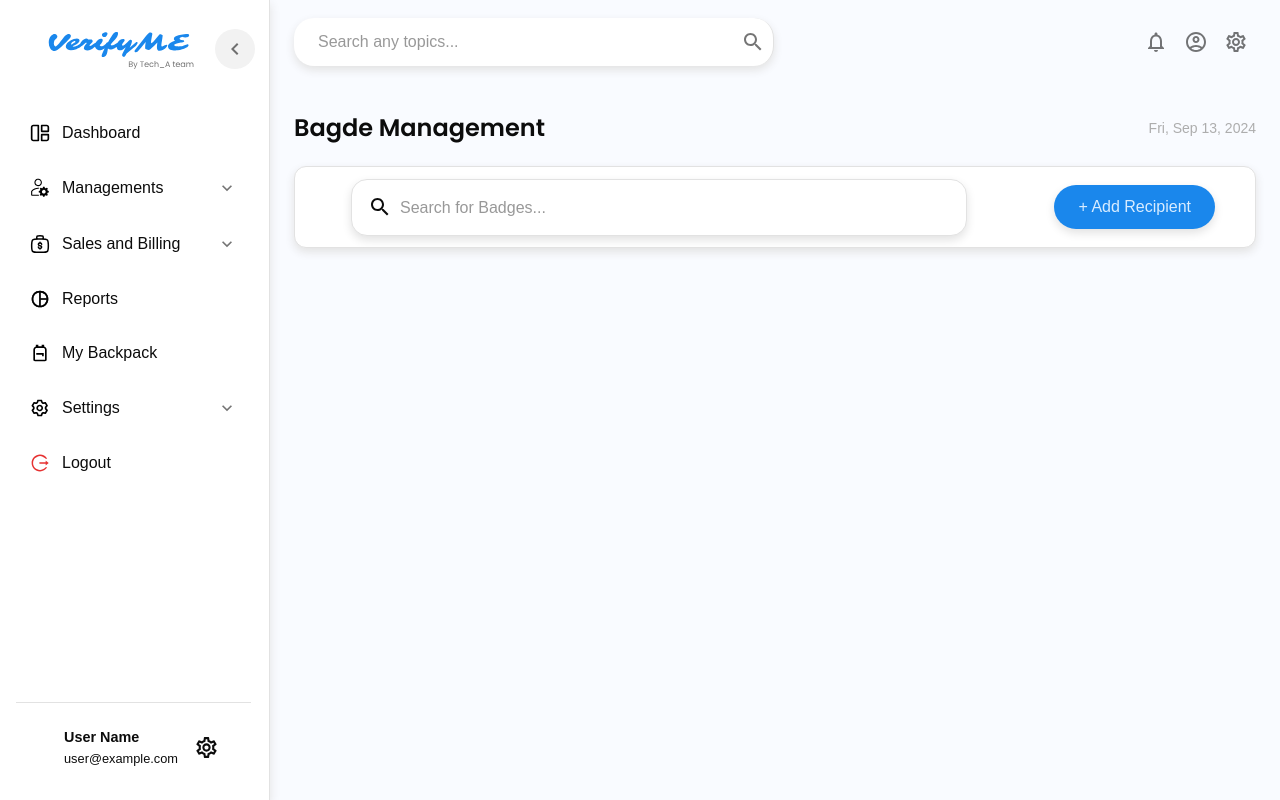
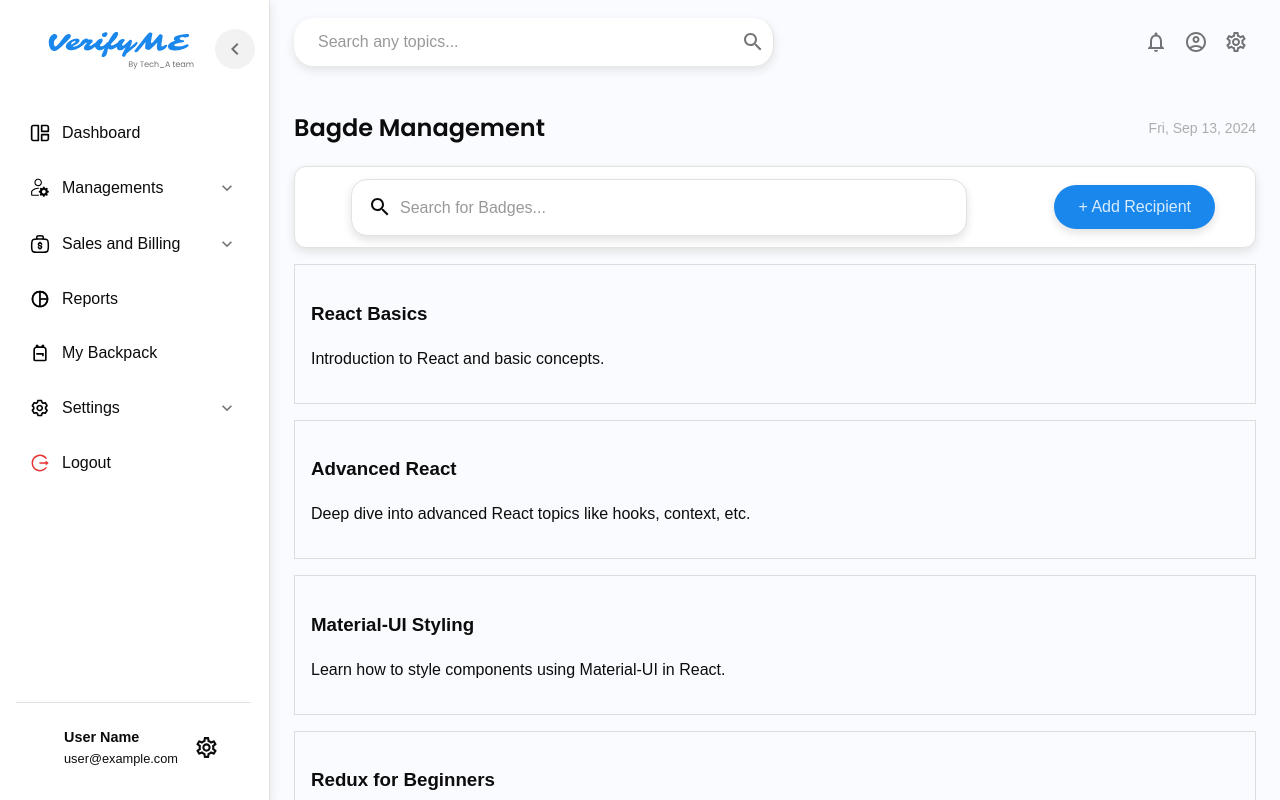
Before and after one commit to lyDiyamong/ratifyme-frontend, a React (Vite) app: page /management/badges in a window 1280 px wide. Shown: the top 800 px of the page. Built offline with nearby package versions, Linux system fonts and the light colour scheme.

Commit message:
Refector(26-OrganizationCard): filter the data on SearchBar component

```diff
--- a/src/components/SearchBar.jsx
+++ b/src/components/SearchBar.jsx
@@ -1,4 +1,5 @@
 // MUI import
+import { useState } from "react"; // Make sure to import useState from React
 import { styled, alpha } from "@mui/material/styles";
 import AppBar from "@mui/material/AppBar";
 import Box from "@mui/material/Box";
@@ -10,8 +11,9 @@ import { Button } from "@mui/material";
 // Custom import
 import theme from "../assets/themes";
 import DashboardContainer from "./styles/DashboardContainer";
+import cardBadgeData from "../data/CardBadgeData"; // Make sure this is the correct path
 
-// Styled component for the search container
+// Styled components
 const Search = styled("div")(({ theme }) => ({
     position: "relative",
     borderRadius: theme.customShape.input,
@@ -21,14 +23,14 @@ const Search = styled("div")(({ theme }) => ({
     width: "100%",
     [theme.breakpoints.up("sm")]: {
         marginLeft: theme.spacing(2),
-        width: "60%", // Adjust width on medium screens
+        width: "60%",
     },
     [theme.breakpoints.up("md")]: {
-        width: "70%", // Adjust width on larger screens
+        width: "70%",
     },
     [theme.breakpoints.down("sm")]: {
-        width: "100%", // Full width on small screens
-        marginRight: theme.spacing(0), // No margin on small screens
+        width: "100%",
+        marginRight: theme.spacing(0),
     },
     boxShadow: theme.customShadows.default,
 }));
@@ -53,22 +55,40 @@ const StyledInputBase = styled(InputBase)(({ theme }) => ({
         transition: theme.transitions.create("width"),
         width: "100%",
         [theme.breakpoints.up("sm")]: {
-            width: "25ch", // Increased width for more text on small screens
+            width: "25ch",
         },
         [theme.breakpoints.up("md")]: {
-            width: "40ch", // Increased width for more text on medium screens
+            width: "40ch",
         },
         [theme.breakpoints.up("lg")]: {
-            width: "70ch", // Further increased width for more text on large screens
+            width: "70ch",
         },
         [theme.breakpoints.down("sm")]: {
-            width: "100%", // Full width input field on small screens
+            width: "100%",
         },
     },
 }));
 
 export default function SearchBar({ showButton = true, textInButton }) {
-    // ============ Start of search bar component ============
+    const [searchQuery, setSearchQuery] = useState(""); // State for search query
+    const [filteredData, setFilteredData] = useState(cardBadgeData); // Filtered data state
+
+    // Handle input changes and filter data
+    const handleSearchChange = (event) => {
+        const query = event.target.value.toLowerCase();
+        setSearchQuery(query); // Update the search query state
+        console.log("Search Query:", query); // Debugging: Log the query
+
+        const filtered = cardBadgeData.filter(
+            (item) =>
+                item.title.toLowerCase().includes(query) ||
+                item.description.toLowerCase().includes(query)
+        );
+        console.log("Filtered Data:", filtered); // Debugging: Log the filtered data
+        setFilteredData(filtered); // Update the filtered data
+    };
+
+      // ============ Start of search bar component ============
     return (
         <DashboardContainer>
             <Box sx={{ flexGrow: 1 }}>
@@ -105,6 +125,8 @@ export default function SearchBar({ showButton = true, textInButton }) {
                             <StyledInputBase
                                 placeholder="Search for Badges..."
                                 inputProps={{ "aria-label": "search" }}
+                                value={searchQuery} // Bind the searchQuery state to the input value
+                                onChange={handleSearchChange} // Handle input changes
                             />
                         </Search>
 
@@ -122,7 +144,6 @@ export default function SearchBar({ showButton = true, textInButton }) {
                                     padding: { xs: theme.spacing(1, 2), sm: theme.spacing(1, 3) },
                                     width: { xs: "100%", sm: "auto" },
                                     boxShadow: theme.customShadows.default,
-
                                 }}
                             >
                                 {textInButton}
@@ -130,6 +151,20 @@ export default function SearchBar({ showButton = true, textInButton }) {
                         )}
                     </Toolbar>
                 </AppBar>
+
+                {/* Render filtered cards */}
+                <Box sx={{ mt: 2 }}>
+                    {filteredData.length > 0 ? (
+                        filteredData.map((item) => (
+                            <Box key={item.id} sx={{ mb: 2, border: "1px solid #ddd", p: 2 }}>
+                                <h3>{item.title}</h3>
+                                <p>{item.description}</p>
+                            </Box>
+                        ))
+                    ) : (
+                        <p>No results found</p>
+                    )}
+                </Box>
             </Box>
         </DashboardContainer>
 
--- /dev/null
+++ b/src/data/CardBadgeData.js
@@ -0,0 +1,30 @@
+// CardBadgeData.js
+const cardBadgeData = [
+    {
+      id: 1,
+      title: "React Basics",
+      description: "Introduction to React and basic concepts.",
+    },
+    {
+      id: 2,
+      title: "Advanced React",
+      description: "Deep dive into advanced React topics like hooks, context, etc.",
+    },
+    {
+      id: 3,
+      title: "Material-UI Styling",
+      description: "Learn how to style components using Material-UI in React.",
+    },
+    {
+      id: 4,
+      title: "Redux for Beginners",
+      description: "A comprehensive guide to getting started with Redux.",
+    },
+    {
+      id: 5,
+      title: "React with Redux",
+      description: "How to combine React with Redux for better state management.",
+    },
+  ];
+
+  export default cardBadgeData;
```
